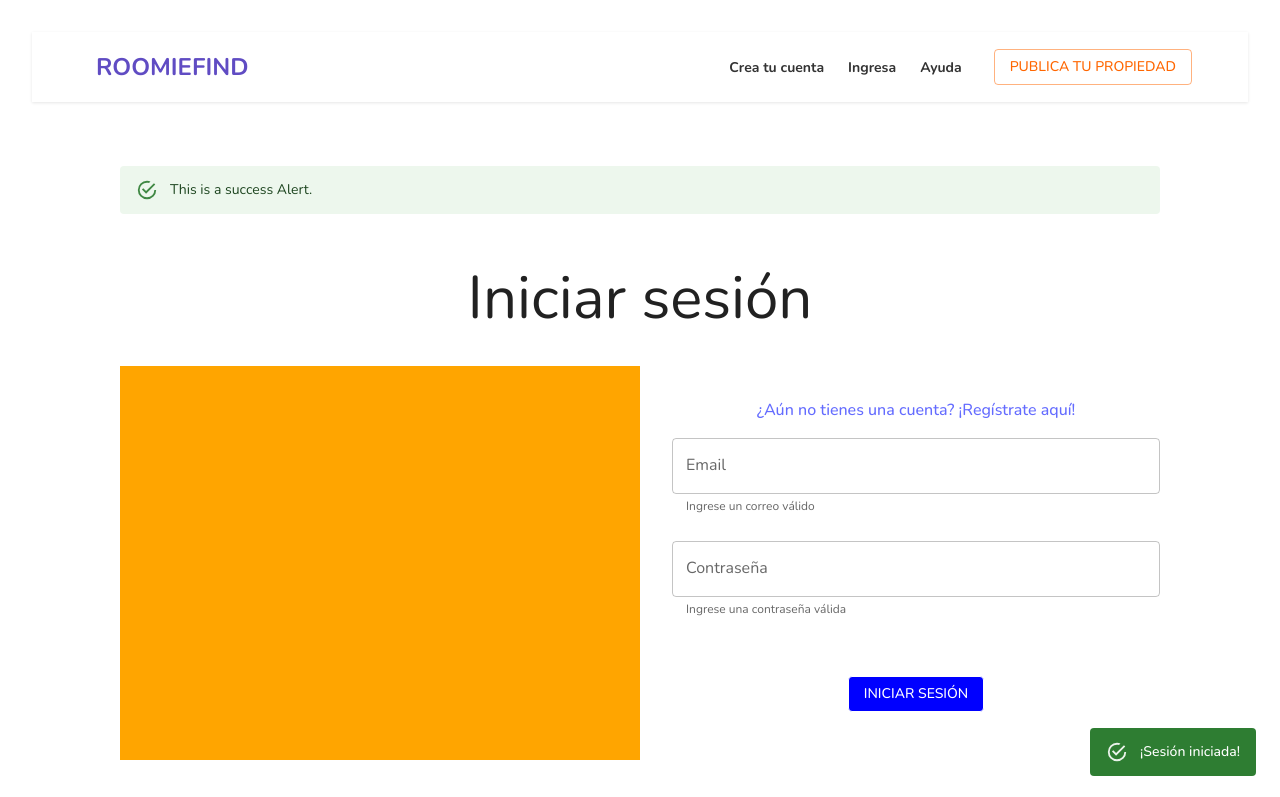
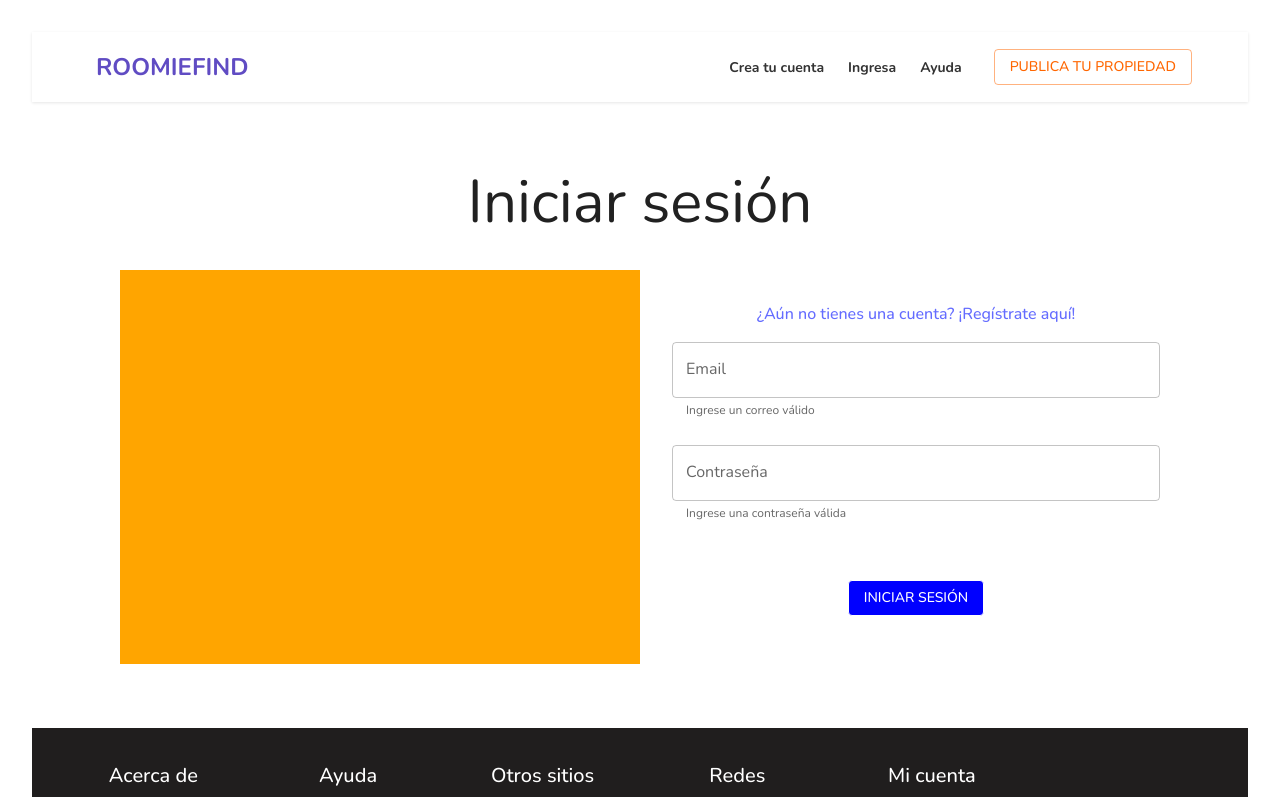
Before and after one commit to No-Country-simulation/s19-09-n-webapp, a React (Vite) app in the folder frontend/: page /login in a window 1280 px wide. Shown: the top 797 px of the page. Built offline with nearby package versions, Linux system fonts and the light colour scheme.

Commit message:
feat: create reusable toast component

```diff
--- a/frontend/src/components/Login/Login.tsx
+++ b/frontend/src/components/Login/Login.tsx
@@ -4,33 +4,31 @@ import {
   TextField,
   Container,
   Grid2,
-  Snackbar,
 } from "@mui/material";
 import Typography from "@mui/material/Typography";
 import { useForm } from "react-hook-form";
 import { Link } from "react-router-dom";
-import Alert from "@mui/material/Alert";
 import { useUserStore } from "../../store/userStore";
 import { login } from "../../services/authService";
 import { redirect } from "react-router";
-// import { useState } from "react";
+import { useState } from "react";
+import { Toast } from "../ui/Toast";
 
 function PageLogin() {
   const { register, handleSubmit } = useForm();
   const logUser = useUserStore((state) => state.logUser);
-  // const [showsToast, setShowsToast] = useState(false);
+  const [showsToast, setShowsToast] = useState(false);
 
   function onLogin(loginFields: object) {
     login(loginFields).then((user) => {
       logUser(user);
-      Alert;
+      setShowsToast(true);
       redirect("/");
     });
   }
 
   return (
     <Container>
-      <Alert severity="success">This is a success Alert.</Alert>
       <Typography variant="h2" sx={{ marginTop: 6, marginBottom: 4 }}>
         {" "}
         Iniciar sesión{" "}
@@ -77,16 +75,12 @@ function PageLogin() {
             >
               Iniciar Sesión
             </Button>
-            <Snackbar
-              open={true}
-              autoHideDuration={2000}
-              anchorOrigin={{ vertical: "bottom", horizontal: "right" }}
-              message="This Snackbar will be dismissed in 5 seconds."
-            >
-              <Alert severity="success" variant="filled">
-                ¡Sesión iniciada!
-              </Alert>
-            </Snackbar>
+            <Toast
+              open={showsToast}
+              setOpen={setShowsToast}
+              severity="success"
+              message="¡Sesión iniciada!"
+            />
           </Box>
         </Grid2>
       </Grid2>
--- /dev/null
+++ b/frontend/src/components/ui/Toast.tsx
@@ -0,0 +1,24 @@
+import Alert from "@mui/material/Alert";
+import Snackbar from "@mui/material/Snackbar";
+
+interface ToastProps {
+  open: boolean;
+  setOpen: React.Dispatch<React.SetStateAction<boolean>>;
+  severity?: "error" | "info" | "success" | "warning";
+  message: string;
+}
+
+export function Toast({ open, setOpen, severity = "success", message }: ToastProps) {
+  return (
+    <Snackbar
+      open={open}
+      onClose={() => setOpen(!open)}
+      autoHideDuration={4000}
+      anchorOrigin={{ vertical: "bottom", horizontal: "right" }}
+    >
+      <Alert severity={severity} variant="filled">
+        {message}
+      </Alert>
+    </Snackbar>
+  );
+}
```
